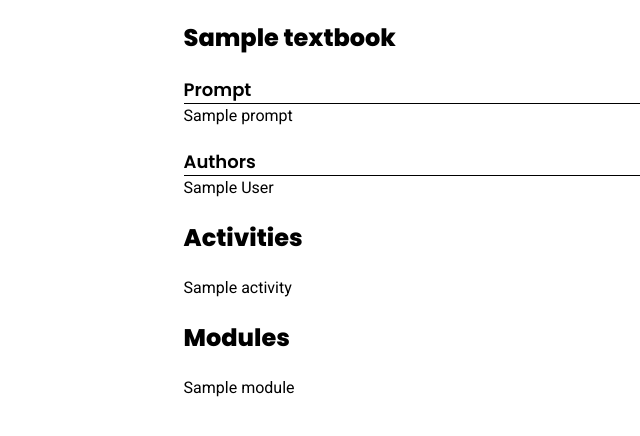
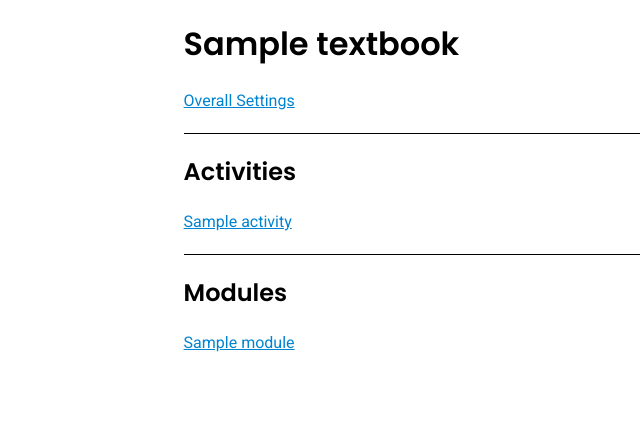
Before and after one commit to kalendar/quickbeam, a Python web app: template templates/get/textbook.jinja in a window 1280 px wide. Shown: the top 436 px of the page, without its empty margins (159-799 px from the left). Run offline with Jinja, Linux system fonts and the light colour scheme; the template is opened without the code that fills it: most values are stand-ins (such as "Sample title", 1, 10 or a date in 2020); some libraries are stand-ins or nearby versions.

Commit message:
Updates to the textbook homepage and first tooltips implementation.

```diff
--- a/static/main.css
+++ b/static/main.css
@@ -18,8 +18,14 @@
     --color-slate-600: oklch(0.446 0.043 257.281);
     --color-gray-50: oklch(0.985 0.002 247.839);
     --color-gray-100: oklch(0.967 0.003 264.542);
+    --color-gray-500: oklch(0.551 0.027 264.364);
+    --color-gray-600: oklch(0.446 0.03 256.802);
+    --color-gray-800: oklch(0.278 0.033 256.848);
     --color-white: #fff;
     --spacing: 0.25rem;
+    --container-xs: 20rem;
+    --text-xs: 0.75rem;
+    --text-xs--line-height: calc(1 / 0.75);
     --radius-2xl: 1rem;
     --default-transition-duration: 150ms;
     --default-transition-timing-function: cubic-bezier(0.4, 0, 0.2, 1);
@@ -402,24 +468,66 @@
   --content-height: calc(100vh - var(--nav-height));
 }
 h1 {
-  font-size: x-large;
-  font-weight: 800;
+  font-size: xx-large;
+  font-weight: 600;
   font-family: Poppins, sans-serif;
 }
 h2 {
-  font-size: large;
+  font-size: x-large;
   font-weight: 600;
   font-family: Poppins;
 }
 p, a, input, textarea, label {
   font-family: Roboto;
 }
-@property --tw-border-style {
+a.toc {
+  color: oklch(0.588 0.158 241.966);
+  text-decoration: underline;
+}
+.help {
+  color: oklch(0.588 0.158 241.966);
+}
+@property --tw-translate-x {
   syntax: "*";
   inherits: false;
-  initial-value: solid;
+  initial-value: 0;
 }
-@property --tw-outline-style {
+@property --tw-translate-y {
+  syntax: "*";
+  inherits: false;
+  initial-value: 0;
+}
+@property --tw-translate-z {
+  syntax: "*";
+  inherits: false;
+  initial-value: 0;
+}
+@property --tw-rotate-x {
+  syntax: "*";
+  inherits: false;
+  initial-value: rotateX(0);
+}
+@property --tw-rotate-y {
+  syntax: "*";
+  inherits: false;
+  initial-value: rotateY(0);
+}
+@property --tw-rotate-z {
+  syntax: "*";
+  inherits: false;
+  initial-value: rotateZ(0);
+}
+@property --tw-skew-x {
+  syntax: "*";
+  inherits: false;
+  initial-value: skewX(0);
+}
+@property --tw-skew-y {
+  syntax: "*";
+  inherits: false;
+  initial-value: skewY(0);
+}
+@property --tw-border-style {
   syntax: "*";
   inherits: false;
   initial-value: solid;
--- a/templates/components/AButton.jinja
+++ b/templates/components/AButton.jinja
@@ -6,9 +6,9 @@
 #}
 {% set icon = icon.strip().lower() %}
 {% set color = color.strip().lower() %}
-{% if icon == 'create' %}
+{% if icon == 'edit' %}
   {% set icon = 'fa-solid fa-pen-to-square' %}
-{% elif icon == 'edit' %}
+{% elif icon == 'create' %}
   {% set icon = 'fa-solid fa-plus' %}
 {% elif icon == 'delete' %}
   {% set icon = 'fa-solid fa-trash' %}
--- a/templates/components/layout/Navbar.jinja
+++ b/templates/components/layout/Navbar.jinja
@@ -2,11 +2,11 @@
 
 <nav
   class="flex h-[var(--nav-height)] w-full items-center justify-between bg-slate-600 px-5">
-  <p class="text-white">OELM: Quickbeam</p>
+  <p class="text-white">OELM Author</p>
   <ul>
     <li>
       <a class="text-white" href="{{ request.url_for('textbooks') }}"
-        >Generative Textbooks</a
+        >Your Generative Textbooks</a
       >
     </li>
   </ul>
--- a/templates/get/textbook.jinja
+++ b/templates/get/textbook.jinja
@@ -9,32 +9,30 @@
     <div class="flex flex-col gap-5">
       <div class="flex w-full items-center justify-between">
         <h1>{{ textbook.title }}</h1>
-        <div>
-          <AButton
-            :href="request.url_for('update_textbook_get', ident=textbook.id)"
-            color="blue"
-            icon="edit" />
+      </div>
+      <div class="flex w-full items-center justify-between">
+      <div>
+          <a class="toc"
+            href="{{ request.url_for('update_textbook_get', ident=textbook.id) }}"
+            >Overall Settings</a
+          >
 
+      </div>
+      <div class="flex gap-2">
           <AButton
             :hx-post="request.url_for('delete_textbook', ident=textbook.id)"
             color="red"
             icon="delete" />
+      </div>
         </div>
-      </div>
+
       <div>
-        <h2>Prompt</h2>
         <hr />
-        <p>{{ textbook.prompt }}</p>
-      </div>
-      <div>
-        <h2>Authors</h2>
-        <hr />
-        <p>{{ textbook.authors }}</p>
       </div>
     </div>
     <div class="flex flex-col gap-5">
       <div class="flex w-full items-center justify-between">
-        <h1>Activities</h1>
+        <h2>Activities</h2>
         <AButton
           :href="{{ request.url_for('create_activity_get', textbook_ident=textbook.id) }}"
           color="green"
@@ -42,7 +40,7 @@
       </div>
       {% for activity in textbook.activities %}
         <div class="flex justify-between">
-          <a
+          <a class="toc"
             href="{{ request.url_for('update_activity_get', activity_ident=activity.id, textbook_ident=activity.textbook_id) }}"
             >{{ activity.name }}</a
           >
@@ -53,9 +51,13 @@
         </div>
       {% endfor %}
     </div>
+      <div>
+        <hr />
+      </div>
+
     <div class="flex flex-col gap-5">
       <div class="flex w-full items-center justify-between">
-        <h1>Modules</h1>
+        <h2>Modules</h2>
         <AButton
           :href="{{ request.url_for('create_module_get', textbook_ident=textbook.id) }}"
           color="green"
@@ -63,7 +65,7 @@
       </div>
       {% for module in textbook.modules %}
         <div class="flex justify-between">
-          <a
+          <a class="toc"
             href="{{ request.url_for('update_module_get', module_ident=module.id, textbook_ident=module.textbook_id) }}"
             >{{ module.name }}</a
           >
--- a/templates/textbooks.jinja
+++ b/templates/textbooks.jinja
@@ -4,11 +4,11 @@
 
 {% block body %}
   <div class="mx-auto w-[80%]">
-    <div class="flex w-full justify-between">
+    <div class="flex w-full items-center justify-between">
       <h1>Your Generative Textbooks</h1>
       <a
         href="{{ request.url_for('create_textbook_get') }}"
-        class="rounded border-2 border-sky-700 bg-sky-700 px-2 py-1 text-white transition duration-100 hover:bg-sky-600"
+        class="rounded border-2 border-sky-700 bg-sky-700 px-2 py-1 items-center text-white transition duration-100 hover:bg-sky-600"
         >New Generative Textbook</a
       >
     </div>
```
Also changed, not shown: other parts of static/main.css (+74 -14 lines), src/input.css (+12 -3 lines), templates/components/form/Activity.jinja (+7 -0 lines), templates/components/form/Module.jinja (+7 -0 lines), templates/components/form/Textbook.jinja (+33 -3 lines).
